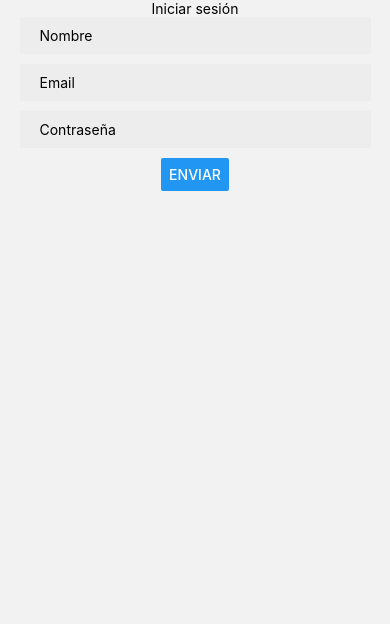
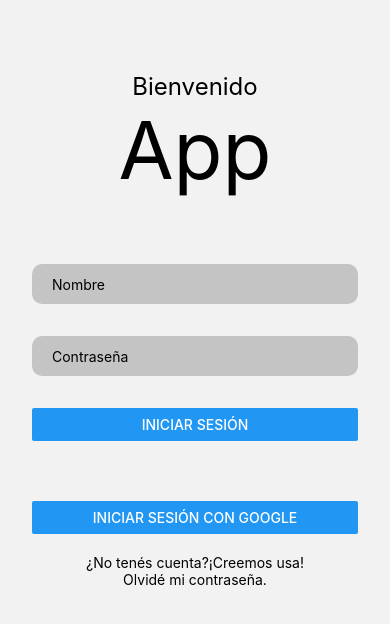
Before and after one commit to No-Country/C9-G38-FT-ReactNative, a React Native app in the folder front/: screen /Login in a window 390 px wide. Shown: the top 624 px of the page. Built offline with nearby package versions, Linux system fonts and the light colour scheme.

Commit message:
design based view

```diff
--- a/front/src/views/Login.js
+++ b/front/src/views/Login.js
@@ -1,7 +1,8 @@
-import { View, Text, TextInput, StyleSheet, Button } from 'react-native';
+import { View, Text, TextInput, StyleSheet, Button, Pressable } from 'react-native';
+import { SafeAreaView } from 'react-native-safe-area-context';
 import { useForm, Controller } from 'react-hook-form';
 
-function Login() {
+function Login({ navigation }) {
   const {
     control,
     handleSubmit,
@@ -9,7 +10,6 @@ function Login() {
   } = useForm({
     defaultValues: {
       userName: '',
-      email: '',
       password: '',
     },
   });
@@ -24,48 +24,36 @@ function Login() {
       });
       const res = await req.json();
       console.log(res);
+      return navigation.navigate('Home');
     } catch (error) {
       console.log(error);
     }
   };
 
   return (
-    <View style={styles.container}>
-      <Text>Iniciar sesión</Text>
+    <SafeAreaView style={styles.container}>
+      <Text style={{ fontSize: 24 }}>Bienvenido</Text>
+      <Text style={{ fontSize: 80, marginBottom: 66 }}>App</Text>
       <Controller
         control={control}
         rules={{ required: true }}
         render={({ field: { onChange, onBlur, value } }) => (
           <TextInput
-            placeholder="Nombre"
+            placeholder='Nombre'
             style={[styles.input, errors.userName && styles.errorInput]}
             onChangeText={onChange}
             onBlur={onBlur}
             value={value}
           />
         )}
-        name="userName"
+        name='userName'
       />
       <Controller
         control={control}
         rules={{ required: true }}
         render={({ field: { onChange, onBlur, value } }) => (
           <TextInput
-            placeholder="Email"
-            style={[styles.input, errors.email && styles.errorInput]}
-            onChangeText={onChange}
-            onBlur={onBlur}
-            value={value}
-          />
-        )}
-        name="email"
-      />
-      <Controller
-        control={control}
-        rules={{ required: true }}
-        render={({ field: { onChange, onBlur, value } }) => (
-          <TextInput
-            placeholder="Contraseña"
+            placeholder='Contraseña'
             secureTextEntry={true}
             style={[styles.input, errors.password && styles.errorInput]}
             onChangeText={onChange}
@@ -73,10 +61,20 @@ function Login() {
             value={value}
           />
         )}
-        name="password"
+        name='password'
       />
-      <Button title="Enviar" onPress={handleSubmit(onSubmit)} />
-    </View>
+      <View style={styles.login}>
+        <Button title='Iniciar sesión' onPress={handleSubmit(onSubmit)} />
+      </View>
+      <View style={styles.loginGoogle}>
+        <Button title='Iniciar sesión con Google' />
+      </View>
+      <View style={styles.signUp}>
+        <Text>¿No tenés cuenta?</Text>
+        <Text onPress={() => navigation.navigate('Register')}>¡Creemos usa!</Text>
+      </View>
+      <Text>Olvidé mi contraseña.</Text>
+    </SafeAreaView>
   );
 }
 
@@ -84,17 +82,32 @@ const styles = StyleSheet.create({
   container: {
     width: '100%',
     alignItems: 'center',
+    paddingHorizontal: 32,
+    paddingVertical: 72
   },
   input: {
-    width: '90%',
-    backgroundColor: '#ededed',
+    width: '100%',
+    height: 40,
+    backgroundColor: '#C4C4C4',
     paddingLeft: 20,
     paddingVertical: 10,
-    marginBottom: 10,
+    marginBottom: 32,
+    borderRadius: 10
   },
   errorInput: {
     backgroundColor: '#f2dcdc',
   },
+  login: {
+    width: '100%'
+  },
+  loginGoogle: {
+    width: '100%',
+    marginTop: 60
+  },
+  signUp: {
+    flexDirection: 'row',
+    marginTop: 20
+  }
 });
 
 export default Login;
```
